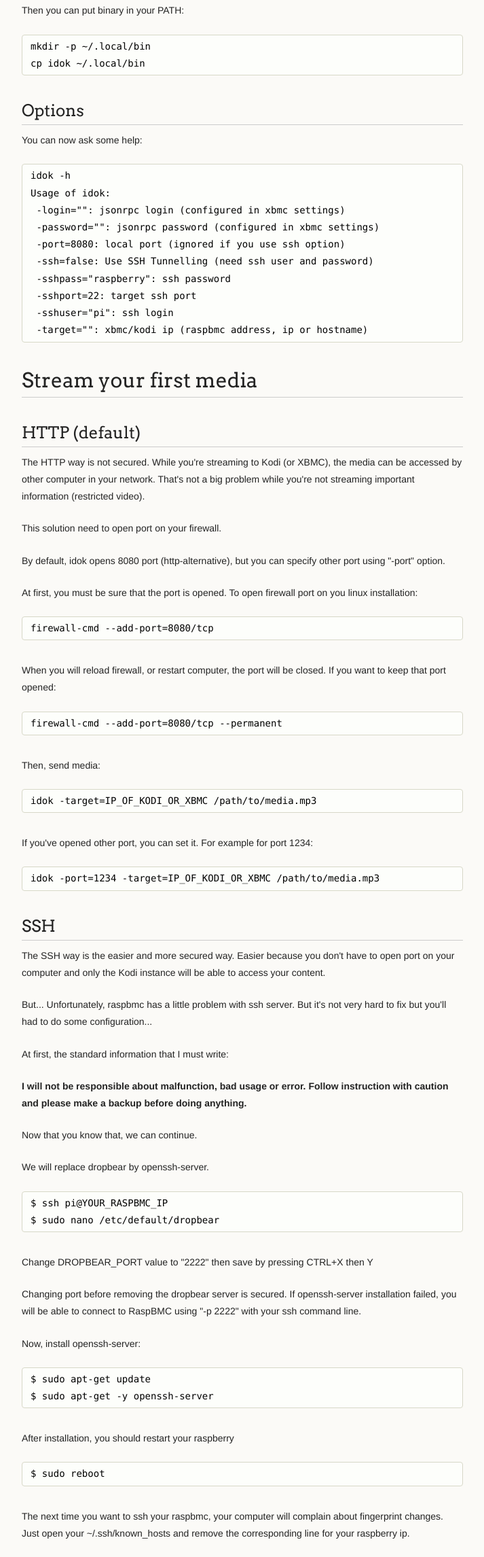
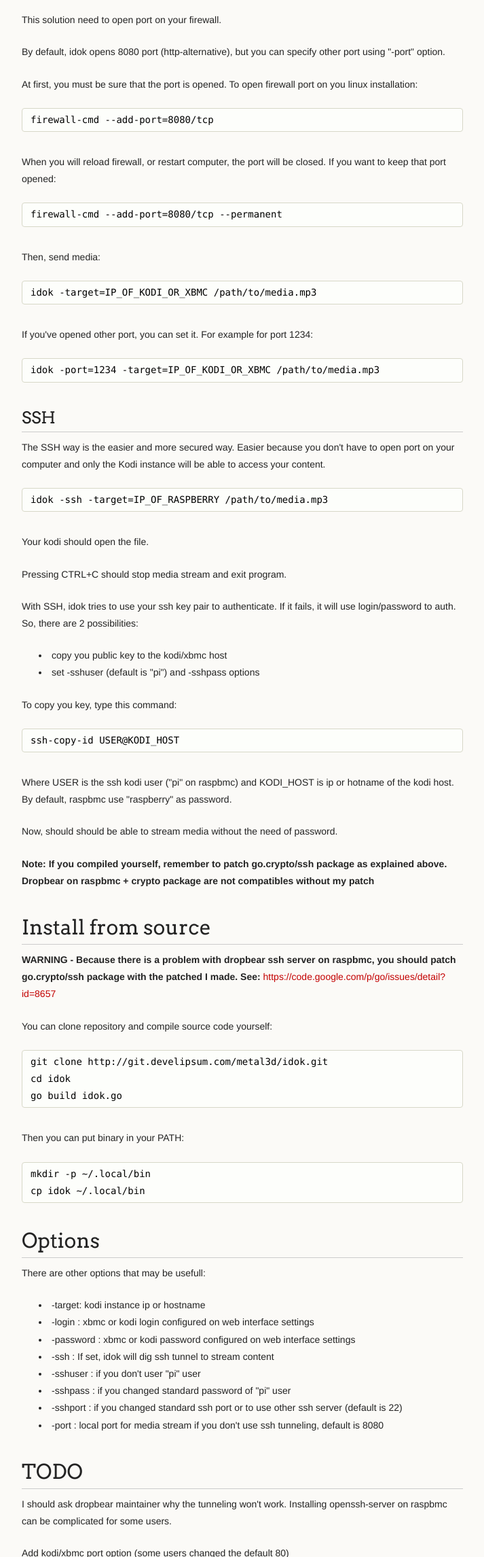
Before and after one commit to metal3d/idok, a plain HTML site: page index.html in a window 1280 px wide. Shown: the part 1619-3910 px from the top of the page at 68% size, without its empty margins (278-991 px from the left). Drawn offline with Linux system fonts and the light colour scheme.

```diff
--- a/index.html
+++ b/index.html
@@ -86,39 +86,6 @@
 
 <p>If you have troubles, please fill an issue. But keep in mind that I don't have any Windows or Mac OSX installation. </p>
 
-<h2>
-<a name="install-from-source" class="anchor" href="#install-from-source"><span class="octicon octicon-link"></span></a>Install from source</h2>
-
-<p>You can clone repository and compile source code yourself:</p>
-
-<pre><code>git clone http://git.develipsum.com/metal3d/idok.git
-cd idok
-go build idok.go
-</code></pre>
-
-<p>Then you can put binary in your PATH:</p>
-
-<pre><code>mkdir -p ~/.local/bin
-cp idok ~/.local/bin
-</code></pre>
-
-<h2>
-<a name="options" class="anchor" href="#options"><span class="octicon octicon-link"></span></a>Options</h2>
-
-<p>You can now ask some help:</p>
-
-<pre><code>idok -h
-Usage of idok:
- -login="": jsonrpc login (configured in xbmc settings)
- -password="": jsonrpc password (configured in xbmc settings)
- -port=8080: local port (ignored if you use ssh option)
- -ssh=false: Use SSH Tunnelling (need ssh user and password)
- -sshpass="raspberry": ssh password
- -sshport=22: target ssh port
- -sshuser="pi": ssh login
- -target="": xbmc/kodi ip (raspbmc address, ip or hostname)
-</code></pre>
-
 <h1>
 <a name="stream-your-first-media" class="anchor" href="#stream-your-first-media"><span class="octicon octicon-link"></span></a>Stream your first media</h1>
 
@@ -156,39 +123,6 @@ Usage of idok:
 
 <p>The SSH way is the easier and more secured way. Easier because you don't have to open port on your computer and only the Kodi instance will be able to access your content.</p>
 
-<p>But... Unfortunately, raspbmc has a little problem with ssh server. But it's not very hard to fix but you'll had to do some configuration...</p>
-
-<p>At first, the standard information that I must write:</p>
-
-<p><strong>I will not be responsible about malfunction, bad usage or error. Follow instruction with caution and please make a backup before doing anything.</strong></p>
-
-<p>Now that you know that, we can continue.</p>
-
-<p>We will replace dropbear by openssh-server.</p>
-
-<pre><code>$ ssh pi@YOUR_RASPBMC_IP
-$ sudo nano /etc/default/dropbear
-</code></pre>
-
-<p>Change DROPBEAR_PORT value to "2222" then save by pressing CTRL+X then Y</p>
-
-<p>Changing port before removing the dropbear server is secured. If openssh-server installation failed, you will be able to connect to RaspBMC using "-p 2222" with your ssh command line.</p>
-
-<p>Now, install openssh-server:</p>
-
-<pre><code>$ sudo apt-get update
-$ sudo apt-get -y openssh-server
-</code></pre>
-
-<p>After installation, you should restart your raspberry</p>
-
-<pre><code>$ sudo reboot
-</code></pre>
-
-<p>The next time you want to ssh your raspbmc, your computer will complain about fingerprint changes. Just open your ~/.ssh/known_hosts and remove the corresponding line for your raspberry ip.</p>
-
-<p>That's it, you have finished openssh installation. Now try to send data:</p>
-
 <pre><code>idok -ssh -target=IP_OF_RASPBERRY /path/to/media.mp3
 </code></pre>
 
@@ -196,8 +130,43 @@ $ sudo apt-get -y openssh-server
 
 <p>Pressing CTRL+C should stop media stream and exit program.</p>
 
+<p>With SSH, idok tries to use your ssh key pair to authenticate. If it fails, it will use login/password to auth. So, there are 2 possibilities:</p>
+
+<ul>
+<li>copy you public key to the kodi/xbmc host</li>
+<li>set -sshuser (default is "pi") and -sshpass options</li>
+</ul><p>To copy you key, type this command:</p>
+
+<pre><code>ssh-copy-id USER@KODI_HOST
+</code></pre>
+
+<p>Where USER is the ssh kodi user ("pi" on raspbmc) and KODI_HOST is ip or hotname of the kodi host. By default, raspbmc use "raspberry" as password.</p>
+
+<p>Now, should should be able to stream media without the need of password.</p>
+
+<p><strong>Note: If you compiled yourself, remember to patch go.crypto/ssh package as explained above. Dropbear on raspbmc + crypto package are not compatibles without my patch</strong></p>
+
 <h1>
-<a name="options-1" class="anchor" href="#options-1"><span class="octicon octicon-link"></span></a>Options</h1>
+<a name="install-from-source" class="anchor" href="#install-from-source"><span class="octicon octicon-link"></span></a>Install from source</h1>
+
+<p><strong>WARNING - Because there is a problem with dropbear ssh server on raspbmc, you should patch go.crypto/ssh package with the patched I made. See:
+<a href="https://code.google.com/p/go/issues/detail?id=8657">https://code.google.com/p/go/issues/detail?id=8657</a></strong></p>
+
+<p>You can clone repository and compile source code yourself:</p>
+
+<pre><code>git clone http://git.develipsum.com/metal3d/idok.git
+cd idok
+go build idok.go
+</code></pre>
+
+<p>Then you can put binary in your PATH:</p>
+
+<pre><code>mkdir -p ~/.local/bin
+cp idok ~/.local/bin
+</code></pre>
+
+<h1>
+<a name="options" class="anchor" href="#options"><span class="octicon octicon-link"></span></a>Options</h1>
 
 <p>There are other options that may be usefull:</p>
 
```
Also changed, not shown: params.json (+1 -1 lines).
